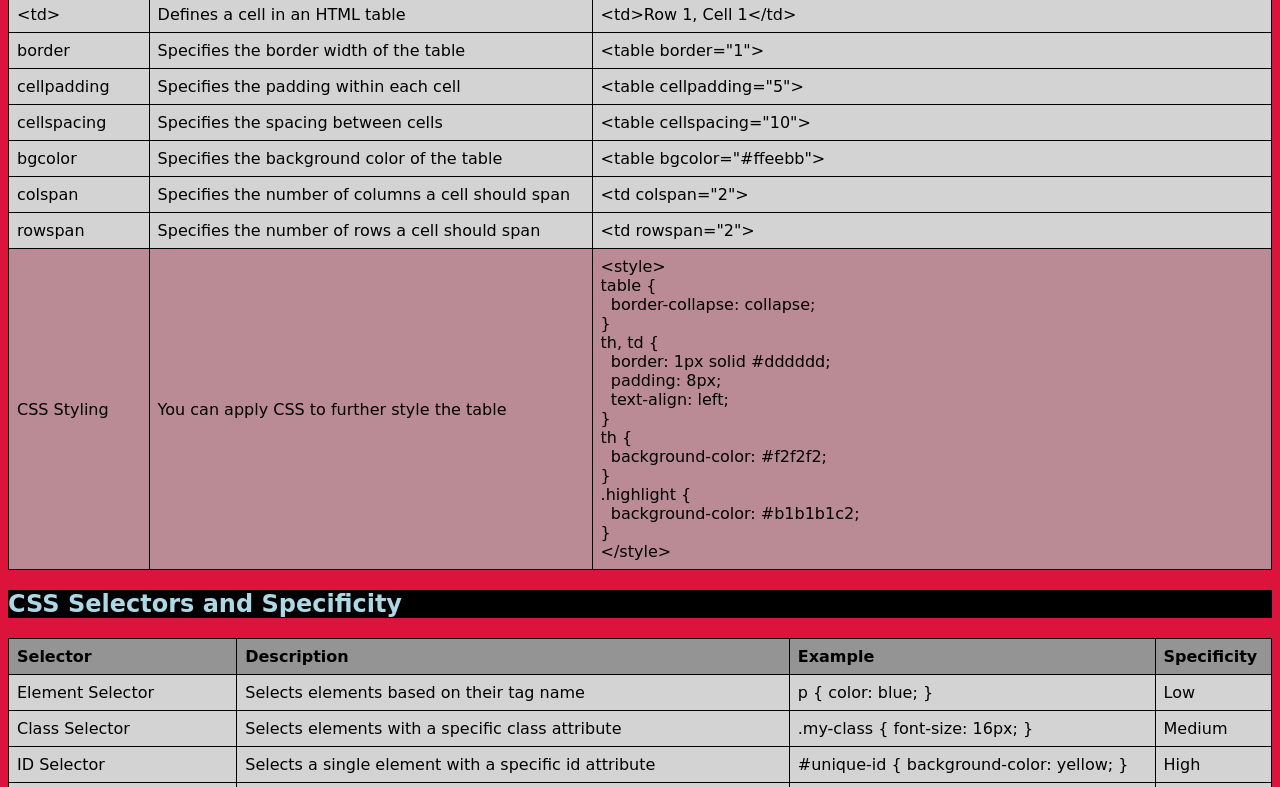
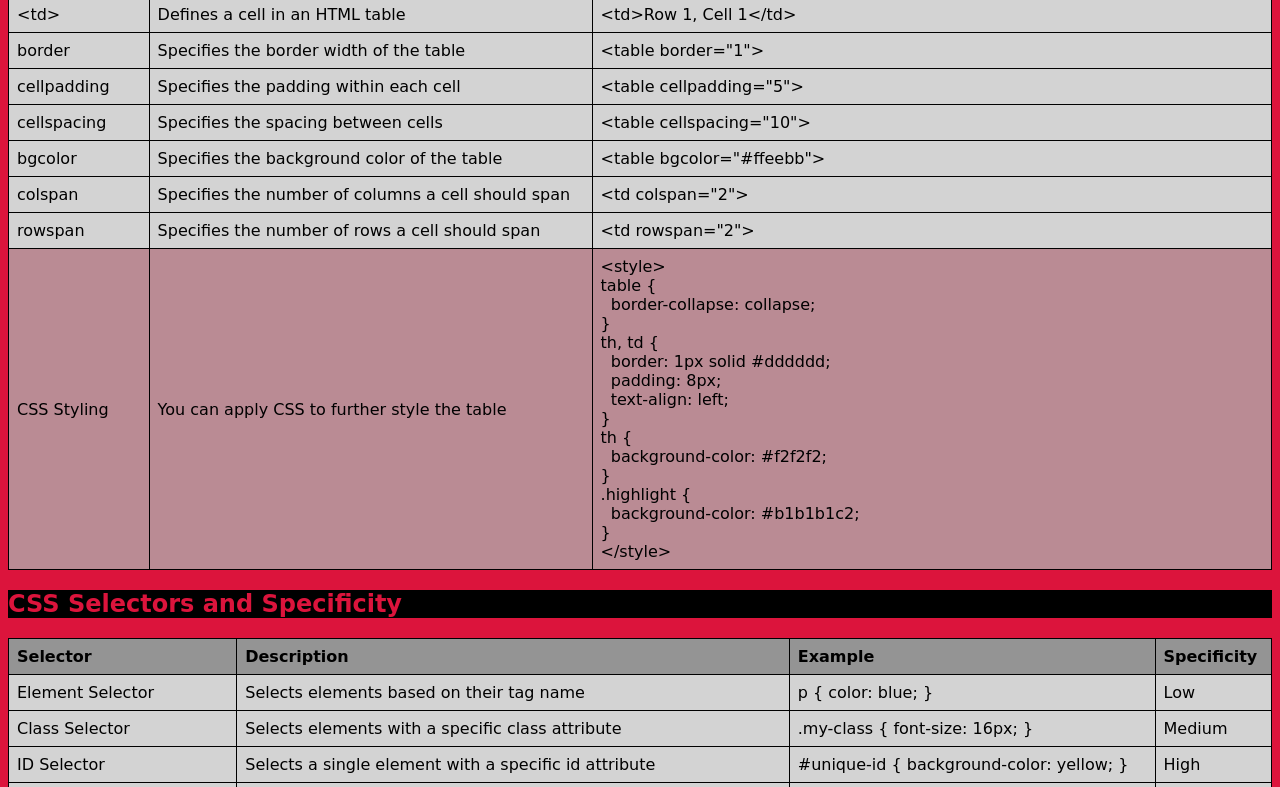
Before and after one commit to BrandonM92/html_cheat_sheet.io, a plain HTML site: page index.html in a window 1280 px wide. Shown: the part 2013-2800 px from the top of the page. Drawn offline with Linux system fonts and the light colour scheme.

Commit message:
Update style.css

```diff
--- a/style.css
+++ b/style.css
@@ -25,7 +25,7 @@
    }
 
    h2 {
-    color:lightblue;
+    color:crimson;
     background-color: black;
    }
 
```
